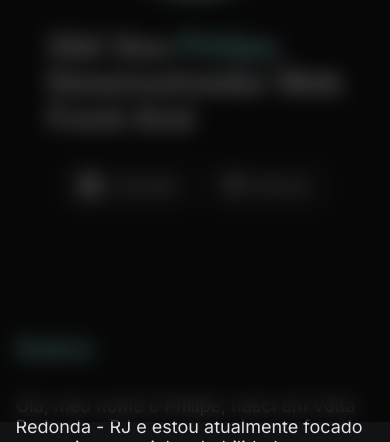
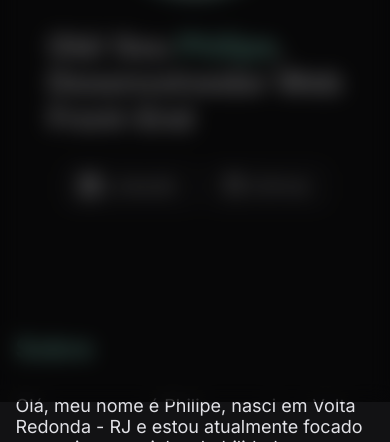
Before and after one commit to PhilipeF/challenge-front-end-fusion-, a plain HTML site: page index.html in a window 390 px wide. Both pictures are taken after a click on the button 360 px from the left and 43 px from the top of the page. Shown: the part 402-844 px from the top of the page. Drawn offline with nearby package versions, Linux system fonts and the light colour scheme.

Commit message:
up up up

```diff
--- a/src/styles/menu-mobile.css
+++ b/src/styles/menu-mobile.css
@@ -78,7 +78,7 @@
 
   .menu-mobile.abrir {
     visibility: visible;
-    height: calc(100vh - 100px);
+    height: calc(100vh - 120px);
   }
 
   #btn-menu-mobile {
```
